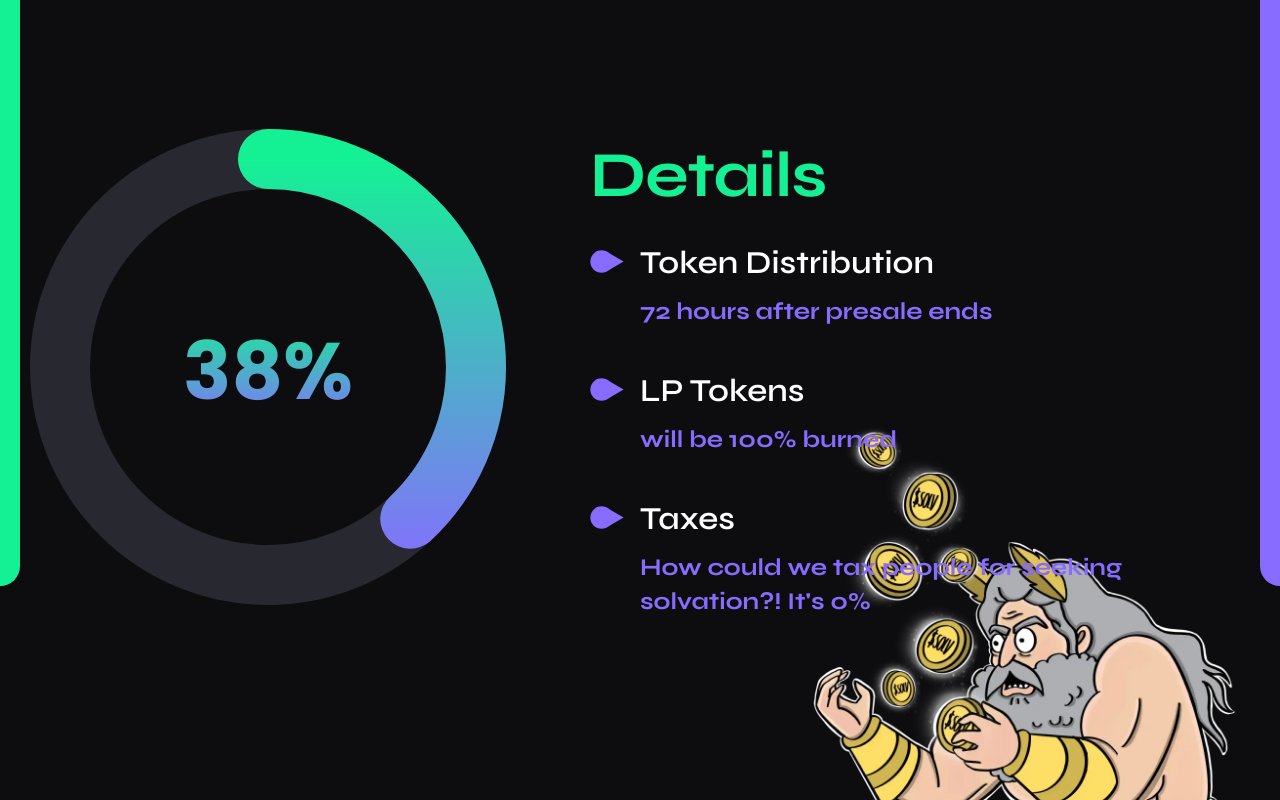
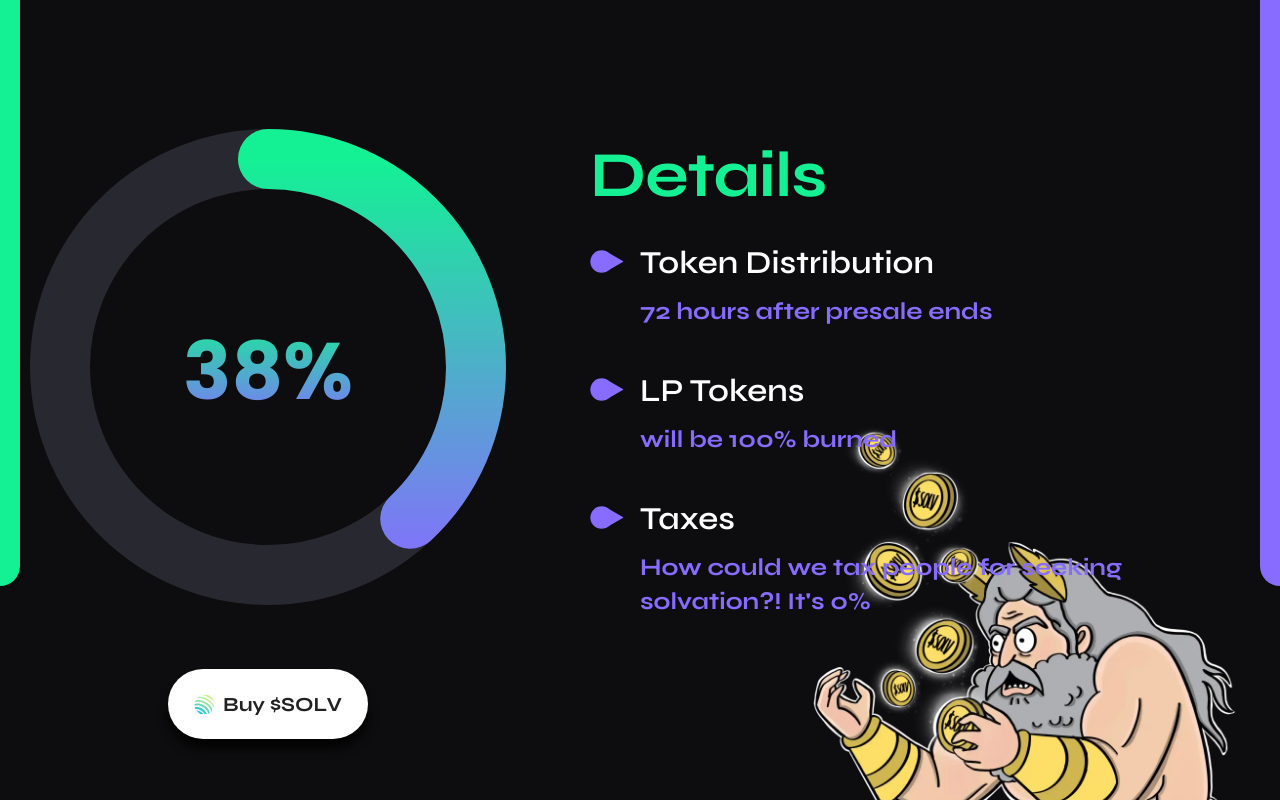
Before and after one commit to mrgx96/solvation.io, a React (Vite) app: page / in a window 1280 px wide. Shown: the part 1360-2160 px from the top of the page. Built offline with nearby package versions, Linux system fonts and the light colour scheme.

Commit message:
add buy button on presale

```diff
--- a/src/App.tsx
+++ b/src/App.tsx
@@ -13,7 +13,7 @@ function App() {
   return (
     <main>
       <Home onOpenModal={() => setModal(true)} />
-      <Presale />
+      <Presale onOpenModal={() => setModal(true)} />
       <Supply />
       <Roadmap />
       <Contact />
--- a/src/sections/Home.tsx
+++ b/src/sections/Home.tsx
@@ -39,7 +39,14 @@ export default function Home(props: { onOpenModal: Function }) {
           </a>
         </li>
         <li>
-          <a href="#" onClick={() => onOpenModal()}>
+          <a
+            href="#"
+            onClick={(evt) => {
+              evt.stopPropagation();
+              evt.preventDefault();
+              onOpenModal();
+            }}
+          >
             <img src={jupiter} alt="Jupiter" /> Buy $SOLV
           </a>
         </li>
--- a/src/sections/Presale.tsx
+++ b/src/sections/Presale.tsx
@@ -3,7 +3,7 @@ import SaleTimer from './SaleTimer';
 import salvation from '../assets/webp/salvation-1.webp';
 import style from './presale.module.css';
 
-export default function Presale() {
+export default function Presale(props: { onOpenModal: Function }) {
   return (
     <section id="presale" className={style.section}>
       <div className={style.title}>Presale is Live</div>
@@ -12,7 +12,7 @@ export default function Presale() {
       </div>
       <div className="container">
         <SaleTimer />
-        <SaleProgress />
+        <SaleProgress {...props} />
       </div>
       <img src={salvation} alt="Salvation" />
     </section>
--- a/src/sections/SaleProgress.tsx
+++ b/src/sections/SaleProgress.tsx
@@ -1,9 +1,11 @@
 import { useEffect, useState } from 'react';
+import jupiter from '../assets/jupiter-logo-1.svg';
 import SaleDetails from './SaleDetails';
 import SaleProgressCircle from './SaleProgressCircle';
 import style from './saleProgress.module.css';
 
-export default function SaleProgress() {
+export default function SaleProgress(props: { onOpenModal: Function }) {
+  const { onOpenModal } = props;
   const [progress, setProgress] = useState(0);
   const intervals = 1; // seconds
 
@@ -29,7 +31,19 @@ export default function SaleProgress() {
 
   return (
     <section className={style.section}>
-      <SaleProgressCircle progress={progress} circleWidth={476} />
+      <div className={style.progress}>
+        <SaleProgressCircle progress={progress} circleWidth={476} />
+        <a
+          href="#"
+          onClick={(evt) => {
+            evt.stopPropagation();
+            evt.preventDefault();
+            onOpenModal();
+          }}
+        >
+          <img src={jupiter} alt="Jupiter" /> Buy $SOLV
+        </a>
+      </div>
       <SaleDetails />
     </section>
   );
--- a/src/sections/saleProgress.module.css
+++ b/src/sections/saleProgress.module.css
@@ -2,6 +2,31 @@
   display: flex;
   flex-direction: row;
   justify-content: space-between;
+}
+
+.progress {
+  display: flex;
+  flex-direction: column;
+  gap: 60px;
+  align-items: center;
+}
+
+.progress > a {
+  display: flex;
+  flex-direction: row;
+  gap: 8px;
+  justify-content: center;
+  background-color: white;
+  height: 70px;
+  width: 200px;
+  border-radius: 35px;
+  color: #212121;
+  font-family: Syne;
+  font-size: 20px;
+  font-weight: bold;
+  text-decoration: none;
+  align-items: center;
+  box-shadow: 0px 10px 10px rgba(0, 0, 0, 0.75);
 }
 
 @media only screen and (max-width: 1024px) {
```
